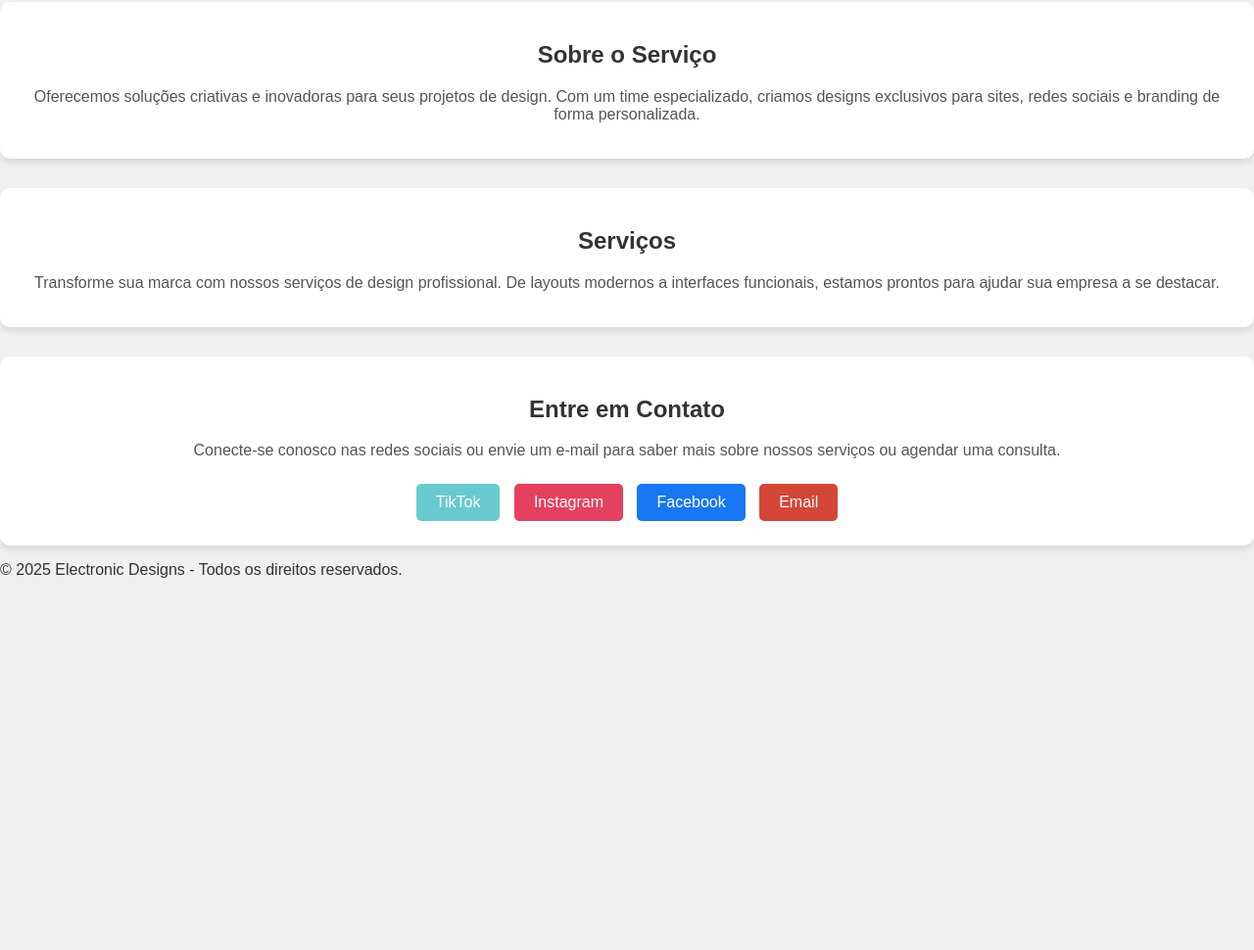
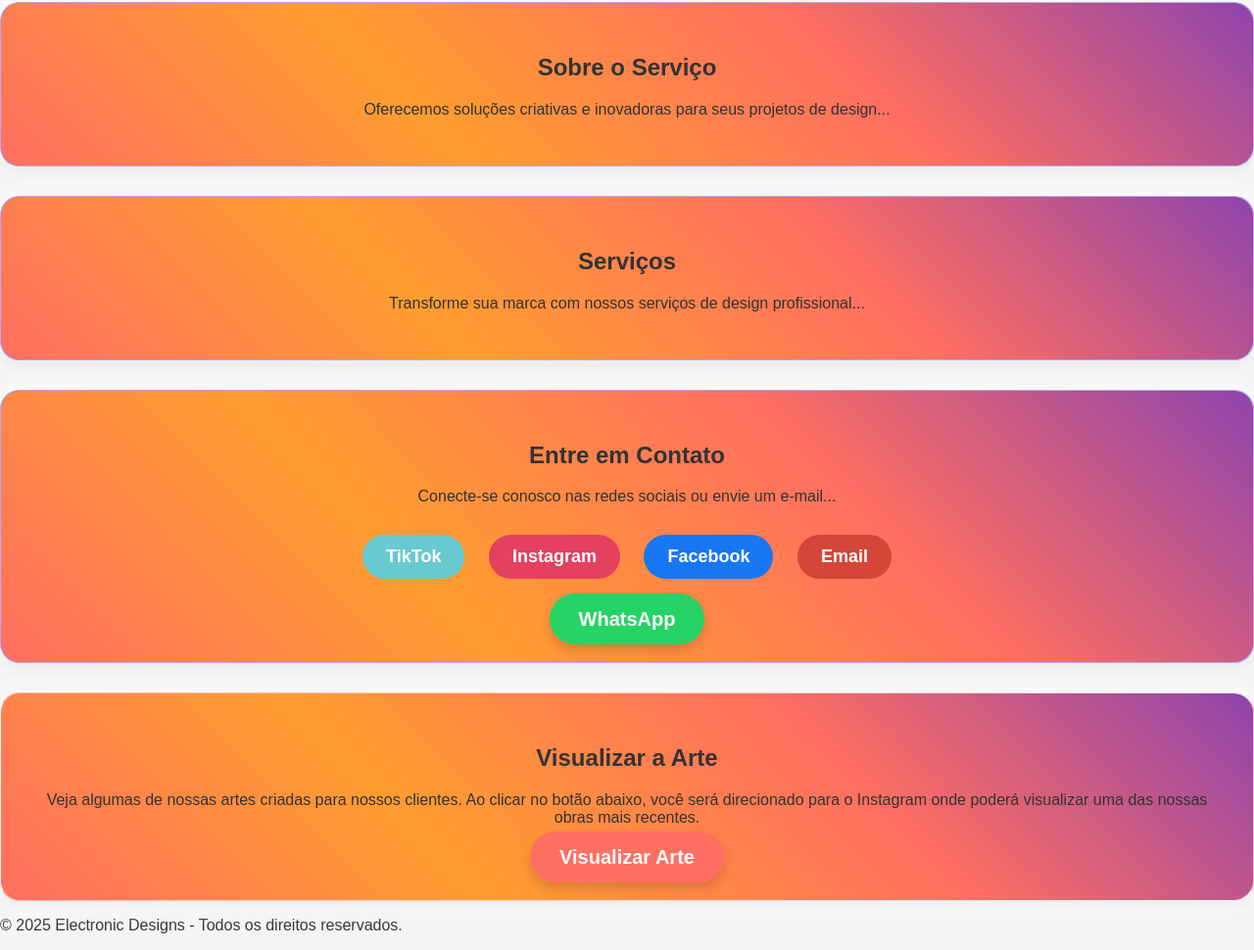
Before and after one commit to olavo18/site-design, a plain HTML site: page index.html in a window 1280 px wide. Shown: the part 325-1295 px from the top of the page at 98% size. Before the commit the page ends 932 px from the top, so only its background shows below. Drawn offline with Linux system fonts and the light colour scheme.

Commit message:
Add files via upload

```diff
--- a/index.html
+++ b/index.html
@@ -5,9 +5,8 @@
     <meta name="viewport" content="width=device-width, initial-scale=1.0">
     <title>Electronic Designs</title>
 
-    <!-- Link para o favicon (ícone do site) em formato PNG -->
-    <link rel="shortcut icon"
-    href="favicon.png" type="image/png">
+    <!-- Link para o favicon (ícone do site em formato PNG) -->
+    <link rel="icon" href="favicon.png" type="image/png">
 
     <!-- Conexão com o arquivo CSS -->
     <link rel="stylesheet" href="styles.css">
@@ -26,24 +25,38 @@
         </nav>
     </header>
 
+    <!-- Seções do conteúdo -->
     <section id="sobre">
         <h1>Sobre o Serviço</h1>
-        <p>Oferecemos soluções criativas e inovadoras para seus projetos de design. Com um time especializado, criamos designs exclusivos para sites, redes sociais e branding de forma personalizada.</p>
+        <p>Oferecemos soluções criativas e inovadoras para seus projetos de design...</p>
     </section>
 
     <section id="servicos">
         <h1>Serviços</h1>
-        <p>Transforme sua marca com nossos serviços de design profissional. De layouts modernos a interfaces funcionais, estamos prontos para ajudar sua empresa a se destacar.</p>
+        <p>Transforme sua marca com nossos serviços de design profissional...</p>
     </section>
 
     <section id="contato">
         <h1>Entre em Contato</h1>
-        <p>Conecte-se conosco nas redes sociais ou envie um e-mail para saber mais sobre nossos serviços ou agendar uma consulta.</p>
+        <p>Conecte-se conosco nas redes sociais ou envie um e-mail...</p>
         <div class="social-buttons">
             <a href="https://www.tiktok.com/@electronic.design06" class="social-btn tiktok" target="_blank">TikTok</a>
             <a href="https://www.instagram.com/eletronic_designersjo" class="social-btn instagram" target="_blank">Instagram</a>
             <a href="https://www.facebook.com/share/153rwoFLeu" class="social-btn facebook" target="_blank">Facebook</a>
             <a href="mailto:electronicdesignsjo@gmail.com" class="social-btn email" target="_blank">Email</a>
+        </div>
+        <!-- Botão WhatsApp -->
+        <div class="whatsapp-btn">
+            <a href="https://wa.me/41998859365" class="whatsapp" target="_blank">WhatsApp</a>
+        </div>
+    </section>
+
+    <!-- Seção de Visualizar Arte -->
+    <section id="arte">
+        <h1>Visualizar a Arte</h1>
+        <p>Veja algumas de nossas artes criadas para nossos clientes. Ao clicar no botão abaixo, você será direcionado para o Instagram onde poderá visualizar uma das nossas obras mais recentes.</p>
+        <div class="arte-btn">
+            <a href="https://www.instagram.com/p/DIAx_2MOTwR/?utm_source=ig_web_copy_link&igsh=MzRlODBiNWFlZA==" class="arte" target="_blank">Visualizar Arte</a>
         </div>
     </section>
 
--- a/styles.css
+++ b/styles.css
@@ -1,25 +1,26 @@
 /* Estilos gerais do site */
 body {
-    background-color: #f0f0f0;  /* Fundo claro */
-    font-family: Arial, sans-serif;
-    color: #333;                /* Cor do texto escuro para contraste */
+    background-color: #f4f4f4;  /* Fundo claro cinza */
+    font-family: 'Poppins', sans-serif; /* Fonte mais moderna e legível */
+    color: #333;
     margin: 0;
     padding: 0;
 }
 
 /* Estilo do header */
 header {
-    background-color: #333;     /* Fundo escuro para destacar a logo */
+    background-color: #333; /* Cor de fundo escura do header */
     padding: 20px;
     text-align: center;
+    box-shadow: 0px 6px 12px rgba(0, 0, 0, 0.2); /* Sombra para o header */
 }
 
 /* Estilo da logo */
 header .logo img {
-    width: 200px;              /* Ajusta o tamanho da logo */
+    width: 200px;
     height: auto;
-    border-radius: 10px;       /* Bordas arredondadas */
-    box-shadow: 0px 4px 6px rgba(0, 0, 0, 0.2);  /* Sombra para dar destaque */
+    border-radius: 10px;
+    box-shadow: 0px 4px 6px rgba(0, 0, 0, 0.2);
 }
 
 /* Estilos de navegação */
@@ -37,26 +38,138 @@ nav ul li a {
     color: #fff;
     text-decoration: none;
     font-size: 18px;
+    font-weight: 500; /* Peso de fonte mais suave */
+    font-family: 'Poppins', sans-serif; /* Fonte consistente */
+}
+
+/* Estilo para o botão de WhatsApp */
+.whatsapp-btn {
+    margin-top: 20px;
+    text-align: center;
+}
+
+.whatsapp {
+    background-color: #25D366; /* Cor do WhatsApp */
+    color: white;
+    padding: 15px 30px;
+    font-size: 20px;
+    font-weight: bold;
+    text-decoration: none;
+    border-radius: 50px;
+    box-shadow: 0px 6px 12px rgba(0, 0, 0, 0.15);
+    transition: background-color 0.3s ease, box-shadow 0.3s ease, transform 0.3s ease;
+    font-family: 'Poppins', sans-serif; /* Fonte do botão */
+}
+
+/* Hover para o botão do WhatsApp */
+.whatsapp:hover {
+    background-color: #128C7E; /* Cor escura do WhatsApp ao passar o mouse */
+    box-shadow: 0px 10px 20px rgba(0, 0, 0, 0.2);
+    transform: translateY(-3px); /* Efeito de elevação */
+}
+
+/* Estilo para a seção de Visualizar Arte */
+#arte {
+    background-color: #FFFFFF;
+    padding: 30px;
+    margin-top: 30px;
+    border-radius: 20px;
+    text-align: center;
+    border: 3px solid transparent;
+    background-image: linear-gradient(45deg, #ff6f61, #e1e8ed);
+    box-shadow: 0px 4px 10px rgba(0, 0, 0, 0.1);
+    position: relative;
+    z-index: 0;
+    font-family: 'Poppins', sans-serif;
+}
+
+/* Bordas tecnológicas com efeito neon */
+#arte::before {
+    content: '';
+    position: absolute;
+    top: -2px;
+    left: -2px;
+    right: -2px;
+    bottom: -2px;
+    background: linear-gradient(45deg, #ff6f61, #ff9d2f, #ff6f61, #8e44ad);
+    border-radius: 20px;
+    z-index: -1;
+    animation: neon-border 2s infinite ease-in-out;
+}
+
+/* Animação para o efeito de borda neon */
+@keyframes neon-border {
+    0% {
+        box-shadow: 0 0 5px 2px rgba(255, 255, 255, 0.8);
+    }
+    50% {
+        box-shadow: 0 0 20px 10px rgba(255, 255, 255, 0.6);
+    }
+    100% {
+        box-shadow: 0 0 5px 2px rgba(255, 255, 255, 0.8);
+    }
+}
+
+/* Estilo para o botão de Visualizar Arte */
+.arte-btn {
+    margin-top: 20px;
+    text-align: center;
+}
+
+.arte {
+    background-color: #FF6F61; /* Cor vibrante para visualizar arte */
+    color: white;
+    padding: 15px 30px;
+    font-size: 20px;
+    font-weight: bold;
+    text-decoration: none;
+    border-radius: 50px;
+    box-shadow: 0px 6px 12px rgba(0, 0, 0, 0.15);
+    transition: background-color 0.3s ease, box-shadow 0.3s ease, transform 0.3s ease;
+    font-family: 'Poppins', sans-serif; /* Fonte do botão */
+}
+
+/* Hover para o botão de Visualizar Arte */
+.arte:hover {
+    background-color: #E04E3C; /* Cor escura para o efeito hover */
+    box-shadow: 0px 10px 20px rgba(0, 0, 0, 0.2);
+    transform: translateY(-3px); /* Efeito de elevação */
 }
 
 /* Estilo das seções */
 section {
-    padding: 20px;
+    padding: 30px;
     margin-top: 30px;
     text-align: center;
     background-color: #fff;
-    border-radius: 10px;
-    box-shadow: 0px 4px 6px rgba(0, 0, 0, 0.1);
+    border-radius: 20px;
+    box-shadow: 0px 6px 12px rgba(0, 0, 0, 0.1);
+    border: 3px solid transparent;
+    position: relative;
+    z-index: 0;
+    background-image: linear-gradient(45deg, #8e44ad, #6c5ce7);
+    font-family: 'Poppins', sans-serif;
 }
 
-section h1 {
-    font-size: 24px;
-    color: #333;
+/* Bordas tecnológicas com efeito neon para outras seções */
+section::before {
+    content: '';
+    position: absolute;
+    top: -2px;
+    left: -2px;
+    right: -2px;
+    bottom: -2px;
+    background: linear-gradient(45deg, #ff6f61, #ff9d2f, #ff6f61, #8e44ad);
+    border-radius: 20px;
+    z-index: -1;
+    animation: neon-border 2s infinite ease-in-out;
 }
 
-section p {
-    font-size: 16px;
-    color: #555;
+/* Efeito de hover nas seções */
+section:hover {
+    border: 3px solid transparent;
+    box-shadow: 0px 10px 20px rgba(0, 0, 0, 0.2);
+    transform: translateY(-5px); /* Elevação suave */
 }
 
 /* Estilo dos botões de redes sociais */
@@ -66,13 +179,17 @@ section p {
 
 .social-btn {
     display: inline-block;
-    padding: 10px 20px;
-    margin: 5px;
+    padding: 12px 24px;
+    margin: 10px;
     color: #fff;
     text-decoration: none;
-    border-radius: 5px;
-    font-size: 16px;
-    transition: background-color 0.3s ease;
+    border-radius: 25px;
+    font-size: 18px;
+    font-weight: bold;
+    transition: background-color 0.3s ease, box-shadow 0.3s ease, transform 0.3s ease;
+    background-color: #555;
+    text-align: center;
+    font-family: 'Poppins', sans-serif; /* Fonte do botão */
 }
 
 /* Cores específicas para as redes sociais */
@@ -94,7 +211,9 @@ section p {
 
 /* Hover para os botões */
 .social-btn:hover {
-    opacity: 0.8;
+    background-color: #333;
+    box-shadow: 0px 6px 12px rgba(0, 0, 0, 0.2);
+    transform: translateY(-3px); /* Efeito de elevação */
 }
 
 /* Favicon - ícone de aba */
```
